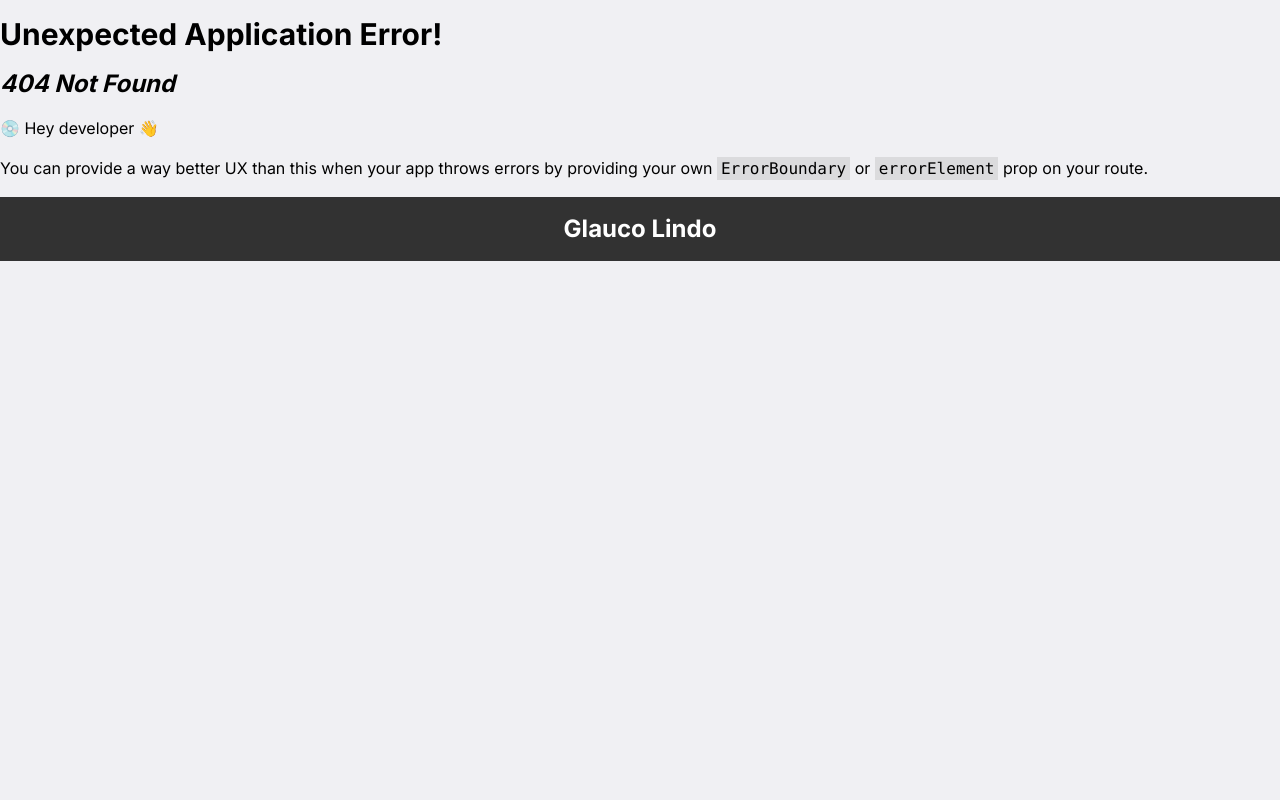
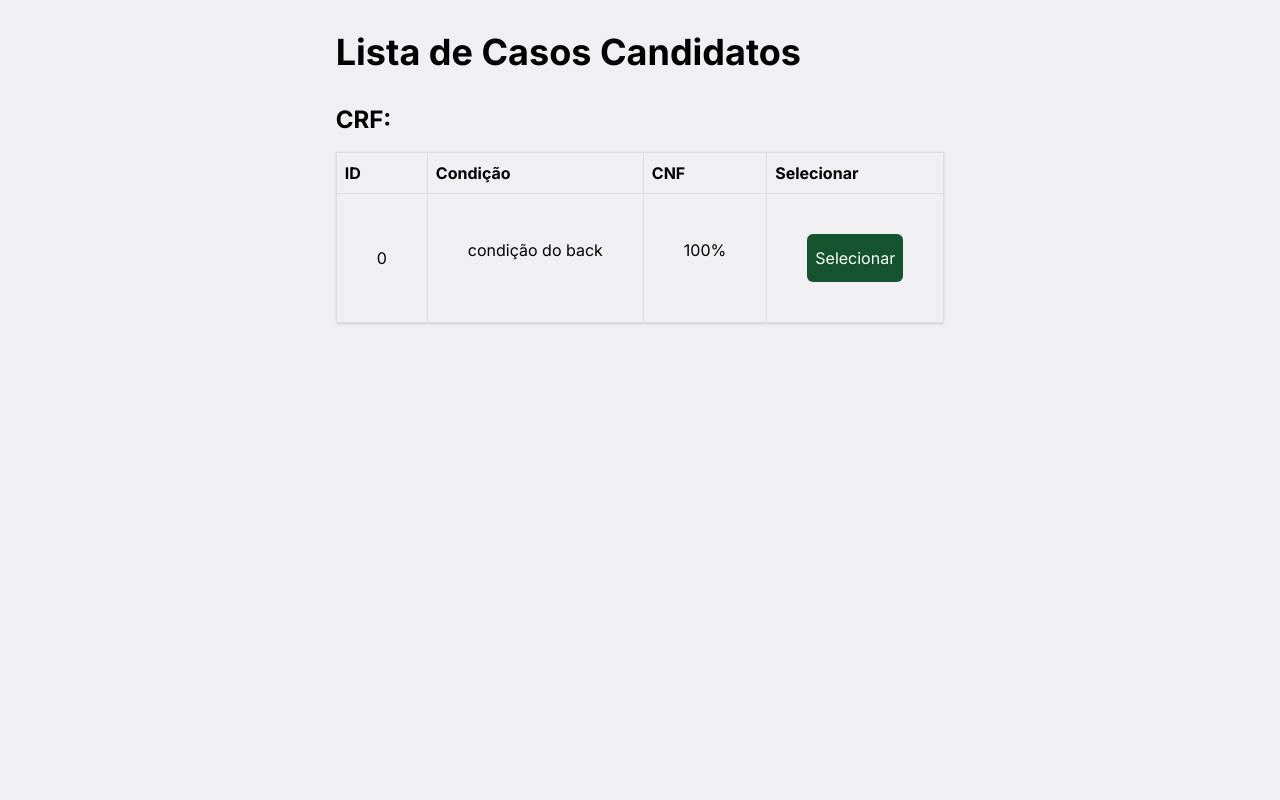
Before and after one commit to FelipeFerreiraDev/Trabalho-I.A-RBC, a React (Vite) app in the folder Front-end/similaridade-ia/: page /candidatos in a window 1280 px wide. Before the commit this address had no page. Shown: the top 800 px of the page. Built offline with nearby package versions, Linux system fonts and the light colour scheme.

Commit message:
:lipstick: feat add tabela de candidatos

```diff
--- a/Front-end/similaridade-ia/src/main.tsx
+++ b/Front-end/similaridade-ia/src/main.tsx
@@ -7,12 +7,17 @@ import {
 } from "react-router-dom";
 import { Casos } from './view/casos';
 import { Footer } from './components/footer';
+import { Candidatos } from './view/candidatos';
 
 const router = createBrowserRouter([
   {
     path: "/casos",
       element: <Casos/>,
   },
+  {
+    path: "/candidatos",
+    element: <Candidatos/>,
+  }
 ]);
 
 ReactDOM.createRoot(document.getElementById('root') as HTMLElement).render(
--- a/Front-end/similaridade-ia/src/styles/global.css
+++ b/Front-end/similaridade-ia/src/styles/global.css
@@ -188,6 +188,16 @@ button {
   @apply w-full bg-green-900 rounded-md text-white py-3 hover:bg-green-800 transition-all
 }
 
+td, th {
+  border: 1px solid #dddddd;
+  text-align: left;
+  padding: 8px;
+}
+
+
+tr:nth-child(){background-color: #f2f2f2;}
+
+tr:hover {background-color: #ddd;}
 
 @media screen and (max-width: 1440px) {
   section {
--- /dev/null
+++ b/Front-end/similaridade-ia/src/view/candidatos/index.tsx
@@ -0,0 +1,36 @@
+export function Candidatos() {
+  return (
+    <section className="grid justify-center">
+      <h1 >Lista de Casos Candidatos</h1>
+      <div className="h-screen">
+        <h3>CRF: </h3>
+        <table className="shadow">
+          <thead>
+            <tr>
+              <th>ID</th>
+              <th>Condição</th>
+              <th>CNF</th>
+              <th>Selecionar</th>
+            </tr>
+          </thead>
+          <tbody>
+            <tr>
+              <td className="p-10">
+                0
+              </td>
+              <td className="p-10">
+                <p>condição do back</p>
+              </td>
+              <td className="p-10">
+                <p>100%</p>
+              </td>
+              <td className="p-10">
+                <button className="w-24"> Selecionar </button>
+              </td>
+            </tr>
+          </tbody>
+        </table>
+      </div>
+    </section>
+  )
+}
--- a/Front-end/similaridade-ia/src/view/casos/index.tsx
+++ b/Front-end/similaridade-ia/src/view/casos/index.tsx
@@ -285,6 +285,22 @@ export function Casos() {
             ))}
           </select>
         </div>
+        <div>
+          <label>CNF</label>
+          <select>
+            <option value="0">0%</option>
+            <option value="10">10%</option>
+            <option value="20">20%</option>
+            <option value="30">30%</option>
+            <option value="40">40%</option>
+            <option value="50">50%</option>
+            <option value="60">60%</option>
+            <option value="70">70%</option>
+            <option value="80">80%</option>
+            <option value="90">90%</option>
+            <option value="100">100%</option>
+          </select>
+        </div>
       </form>
       <div className="flex w-24 mt-4">
         <button type="submit" className="bg-gray-300 duration-500">Enviar</button>
```
